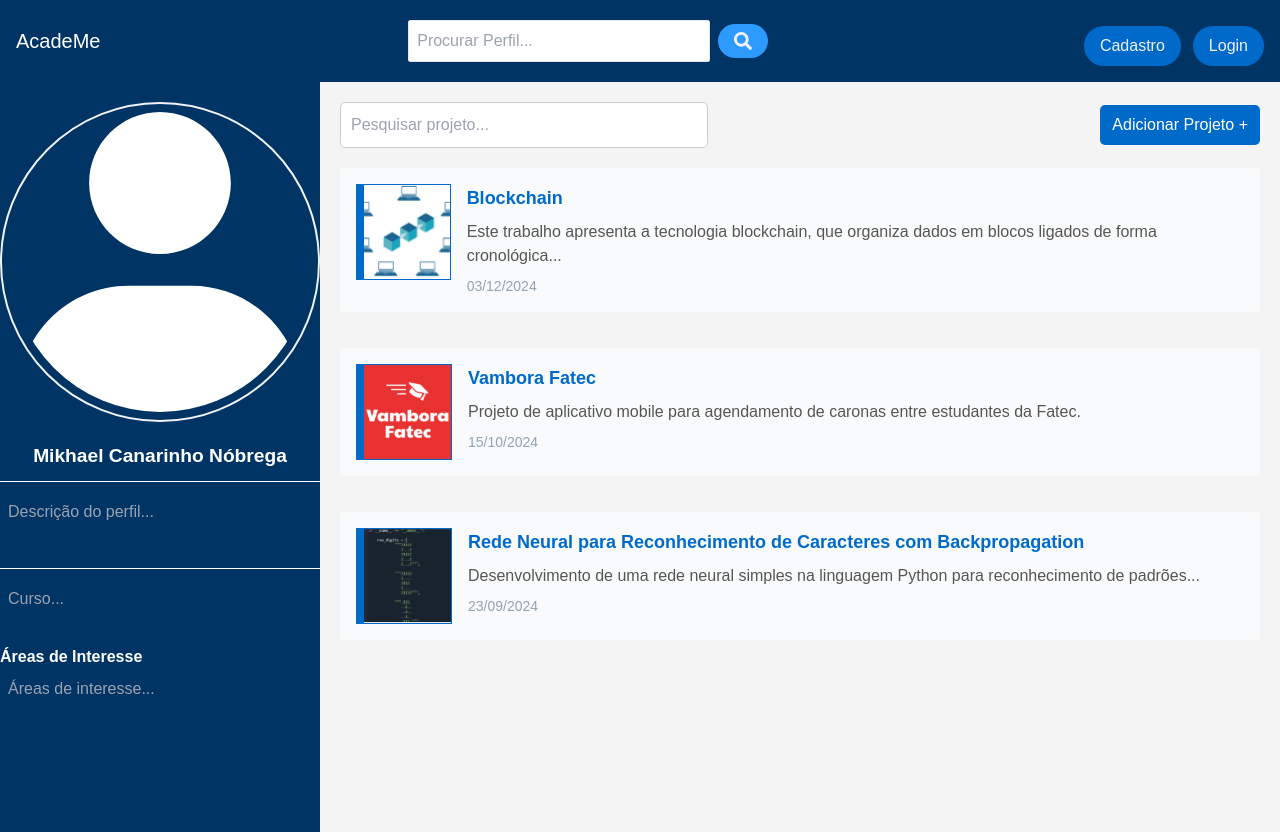
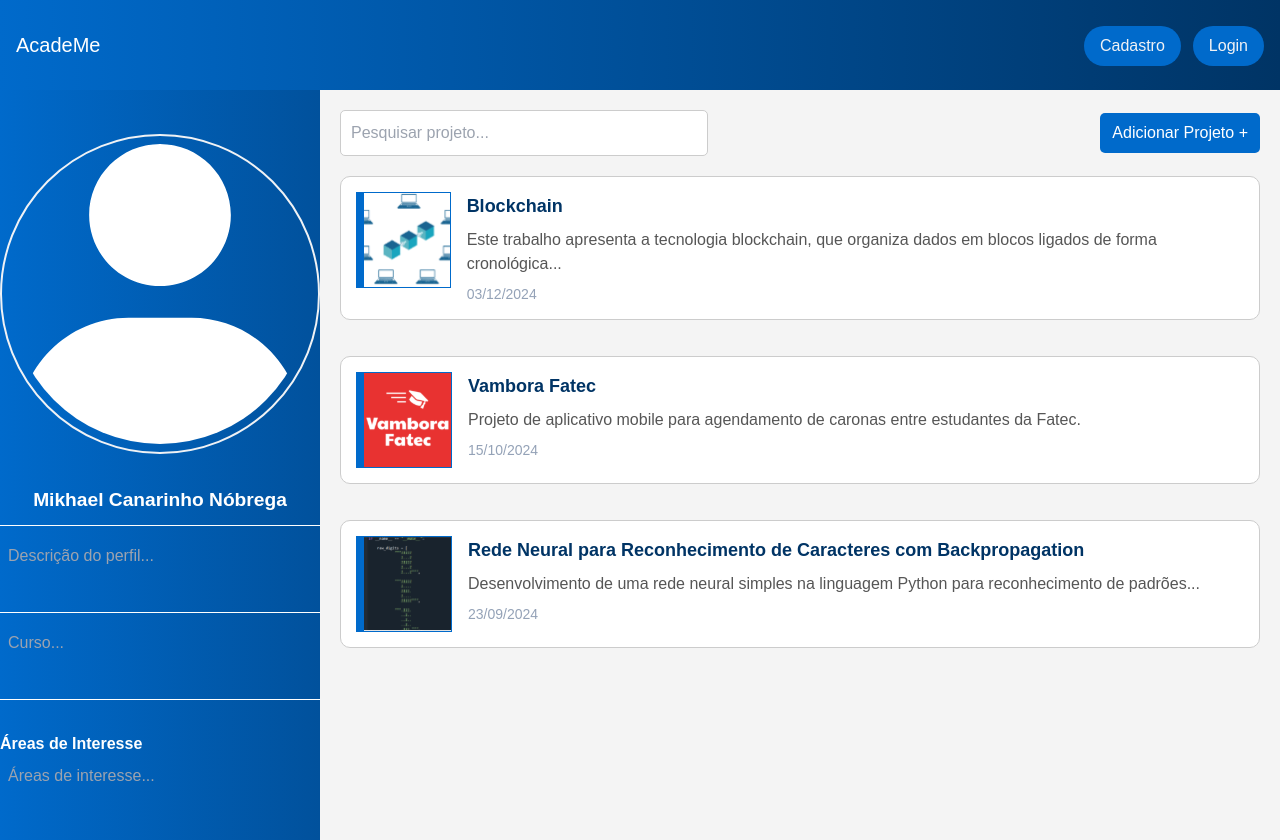
Before and after one commit to lucasmmps/AcadeMe, a React (Create React App) app: page /profile in a window 1280 px wide. Built offline with nearby package versions, Linux system fonts and the light colour scheme.

Commit message:
Mudanças no Layout

```diff
--- a/src/components/Navbar.tsx
+++ b/src/components/Navbar.tsx
@@ -13,25 +13,15 @@ const Navbar: React.FC = () => {
   };
 
   return (
-    <nav className="flex justify-between items-center p-4 bg-darkBlue text-white">
+    <nav className="flex justify-between items-center p-4 bg-gradient-to-r from-[#006ACB] to-[#003465] text-white">
       <Link to="/" className="text-xl">AcadeMe</Link> {/* Link para a página inicial */}
 
-      <div className="flex items-center"> {/* Contêiner flexível para a barra de pesquisa e o botão */}
-        <TextBar placeholder='Procurar Perfil...' style={{ width: '300px' }} /> {/* Aumentando a largura */}
-        <button
-          onClick={handleSearch}
-          className="ml-2 bg-lightBlue text-softWhite rounded-full px-4 py-2 hover:bg-darkBlue transition duration-300 flex items-center"
-        >
-          <FaSearch className="text-lg" /> {/* Ícone de busca */}
-        </button>
-      </div>
-
-      <div className='button-container flex gap-1'>
+      <div className='button-container flex gap-1 items-center'> {/* Adicionado items-center aqui */}
         <Link to="/signup"> {/* Link para a página de Cadastro */}
-          <Button shape='pill' buttonStyle='default' className="ml-2 px-4 py-2 text-softWhite">Cadastro</Button>
+          <Button shape='pill' buttonStyle='default' className="ml-2 px-4 py-2 text-softWhite mb-2">Cadastro</Button>
         </Link>
         <Link to="/login"> {/* Link para a página de Login */}
-          <Button shape='pill' buttonStyle='light' className="ml-2 px-4 py-2 text-softWhite">Login</Button>
+          <Button shape='pill' buttonStyle='light' className="ml-2 px-4 py-2 text-softWhite mb-2">Login</Button>
         </Link>
       </div>
     </nav>
--- /dev/null
+++ b/src/components/ProjectCard.css
@@ -0,0 +1,8 @@
+/* Adicione isso no seu arquivo CSS, como ProjectCard.css */
+.project-card {
+    transition: transform 0.3s ease; /* Transição suave */
+  }
+
+  .project-card:hover {
+    transform: scale(1.02); /* Aumenta o tamanho do card em 5% ao passar o mouse */
+  }
--- a/src/components/ProjectCard.tsx
+++ b/src/components/ProjectCard.tsx
@@ -1,4 +1,5 @@
 import React from 'react';
+import './ProjectCard.css'; // Certifique-se de importar o arquivo CSS
 
 interface ProjectCardProps {
   title: string;
@@ -10,10 +11,10 @@ interface ProjectCardProps {
 
 const ProjectCard: React.FC<ProjectCardProps> = ({ title, description, tags, date, imageUrl }) => {
   return (
-    <div className="border-gray-300 rounded p-4 mb-4 bg-gray-50 flex items-start relative">
+    <div className="border-gray-300 rounded p-4 mb-4 bg-gray-50 flex items-start relative project-card">
       {/* Quadrado em branco com imagem */}
-      <div className="w-24 h-24 mr-4 border-l-8 border border-[#006ACB] bg-white  z-10 flex items-center justify-center">
-        <img src={imageUrl} alt={title} className="w-full h-full object-cover " /> {/* Imagem dentro do quadrado */}
+      <div className="w-24 h-24 mr-4 border-l-8 border border-[#006ACB] bg-white z-10 flex items-center justify-center">
+        <img src={imageUrl} alt={title} className="w-full h-full object-cover" /> {/* Imagem dentro do quadrado */}
       </div>
 
       <div className="relative z-10">
--- a/src/pages/Profile.tsx
+++ b/src/pages/Profile.tsx
@@ -24,28 +24,29 @@ const Profile: React.FC = () => {
 
             <div className="profiles-layout">
    {/* Sidebar do perfil */}
-<aside className="profile-sidebar flex flex-col justify-between justify-content: space-between">
+<aside className="profile-sidebar flex flex-col justify-between justify-content: space-between bg-gradient-to-r from-[#006ACB] to-[#01519c]">
   <div className="profile-header">
     <img
       src={UserIcon}
       alt="Foto de perfil"
-      className="profile-image border-2 border-softWhite p-2 min-h-80 min-w-80"
+      className="profile-image border-2 border-softWhite p-2 min-h-80 min-w-80 mt-6"
     />
-    <h1 className="profile-name font-extrabold mt-5">Mikhael Canarinho Nóbrega</h1>
+    <h1 className="profile-name font-extrabold mt-8">Mikhael Canarinho Nóbrega</h1>
 
     {/* Barra de separação */}
     <div className="separator" style={{ borderBottom: '1px solid white', margin: '10px 0' }} />
 
-    <TextArea background='transparent' textColor='white' borderColor='dark_blue' placeholder='Descrição do perfil...' className='profile-description'/>
+    <TextArea background='transparent' textColor='white'  placeholder='Descrição do perfil...' className='profile-description'/>
 
     {/* Outra barra de separação, se necessário */}
     <div className="separator" style={{ borderBottom: '1px solid white', margin: '10px 0' }} />
 
-    <TextArea background='transparent' textColor='white' borderColor='dark_blue' placeholder='Curso...' className='course'/>
+    <TextArea background='transparent' textColor='white'  placeholder='Curso...' className='course'/>
+    <div className="separator" style={{ borderBottom: '1px solid white', margin: '10px 0' }} />
 
     <div className="interest-area">
-      <h2 className='font-extrabold'>Áreas de Interesse</h2>
-      <TextArea background='transparent' textColor='white' borderColor='dark_blue' placeholder='Áreas de interesse...' className='interest-area'/>
+      <h2 className='font-extrabold mt-8'>Áreas de Interesse</h2>
+      <TextArea background='transparent' textColor='white' placeholder='Áreas de interesse...' className='interest-area'/>
     </div>
   </div>
 </aside>
--- a/src/pages/Upload.tsx
+++ b/src/pages/Upload.tsx
@@ -1,9 +1,7 @@
 import React from 'react';
 import './Upload.css';
-import bioCaique from '../assets/Imagem bio Caique.svg';
-import bioGui from '../assets/Imagem bio_ fundoGuilherme.svg';
-import studentsMoldure from '../assets/happy-students.svg';
-import logo from '../assets/white-logo.svg';
+import logoQueima from '../assets/QueimaFitLogo.svg';
+import landingpage from '../assets/QueimaFitLP.png';
 import { Link } from 'react-router-dom';
 import Navbar from '../components/Navbar'; // Importe o componente Navbar
 
@@ -23,8 +21,8 @@ const Upload: React.FC = () => {
       {/* Main Content */}
       <main className="upload-main">
         {/* Project Details */}
-        <section className="project-details">
-    <img src={bioCaique} alt="QueimaFIT Logo" className="project-logo" />
+        <section className="project-details ">
+    <img src={logoQueima} alt="QueimaFIT Logo" className="project-logo"/>
     <div className="project-info">
         <h1>QueimaFIT</h1>
         <p className="project-meta">
@@ -54,7 +52,7 @@ const Upload: React.FC = () => {
     <div className="posters-grid">
         <div className="poster-card">
             <img
-                src={bioCaique}
+                src={landingpage}
                 alt="Landing Page Poster"
                 className="poster-image"
             />
@@ -62,7 +60,7 @@ const Upload: React.FC = () => {
         </div>
         <div className="poster-card">
             <img
-                src={bioCaique}
+                src={logoQueima}
                 alt="QueimaFIT Logo"
                 className="poster-image"
             />
@@ -81,7 +79,7 @@ const Upload: React.FC = () => {
 
         {/* Contêiner para os botões */}
         <div className="button-container">
-            <button className="add-file-button" onClick={handleAddFile}>Adicionar Arquivo</button>
+            <button className="add-file-button mb-1" onClick={handleAddFile}>Adicionar Arquivo</button>
         </div>
 
         <table className="files-table">
@@ -135,7 +133,9 @@ const Upload: React.FC = () => {
 </section>
 
         {/* Save Button */}
-        <button className="save-button">Salvar alterações</button>
+        <Link to="/Profile">
+        <button className="save-button">Salvar alterações </button>
+        </Link>
       </main>
     </div>
   );
```
Also changed, not shown: src/assets/QueimaFitLP.png (added), src/assets/QueimaFitLogo.svg (added).
